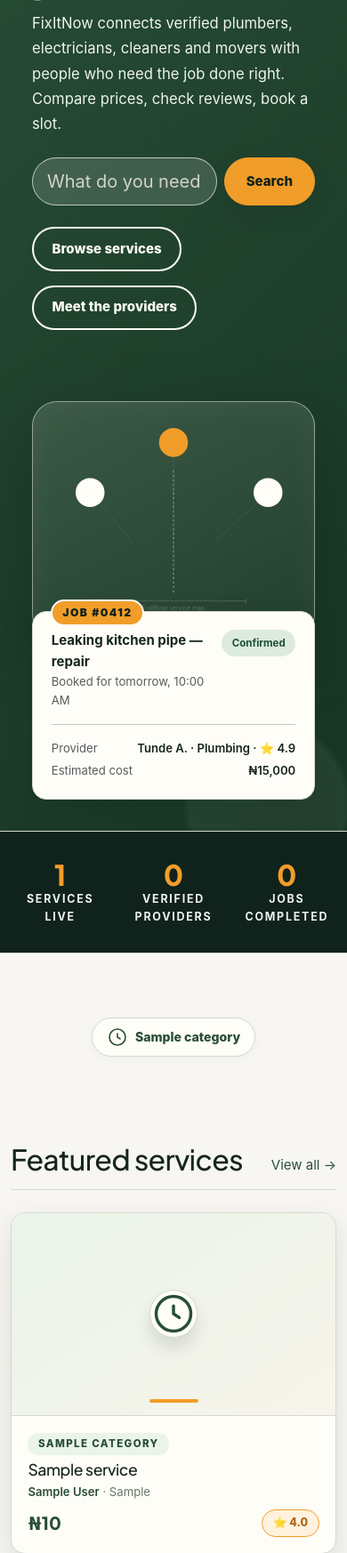
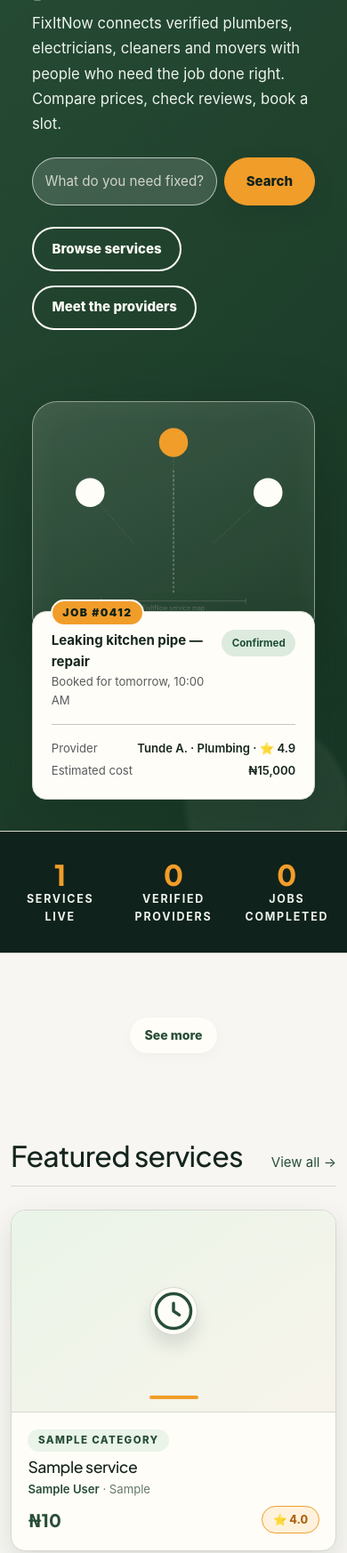
Before and after one commit to Eminence081/FixItNow, a Django app: page / in a window 390 px wide. Shown: the part 349-2095 px from the top of the page at 89% size. Run offline with Django 5.2, Linux system fonts and the light colour scheme; tables that the repository leaves empty hold one stand-in row (values such as "Sample post"); some libraries are stand-ins or nearby versions.

Commit message:
Improve homepage mobile search and categories

```diff
--- a/static/css/style.css
+++ b/static/css/style.css
@@ -300,11 +300,22 @@ a:hover { color: var(--amber-deep); text-decoration: none; }
 
 .hero .form-control {
   min-height: 54px;
+  min-width: 0;
+  flex: 1 1 auto;
   border-radius: var(--radius-pill);
   border: 1px solid rgba(255,255,255,0.65);
   background: rgba(255,255,255,0.14);
+  background-color: rgba(255,255,255,0.14);
   color: var(--paper);
   box-shadow: none;
+}
+
+.hero .form-control:hover,
+.hero .form-control:focus,
+.hero .form-control:active {
+  background: rgba(255,255,255,0.14);
+  background-color: rgba(255,255,255,0.14);
+  color: var(--paper);
 }
 
 .hero input.form-control:-webkit-autofill,
@@ -847,6 +858,23 @@ textarea.form-control {
     flex-wrap: wrap;
   }
 
+  .hero form {
+    width: 100%;
+    max-width: 100% !important;
+  }
+
+  .hero form .form-control {
+    min-height: 48px;
+    padding: 0.65rem 0.85rem;
+    font-size: 0.95rem;
+  }
+
+  .hero form .btn {
+    flex: 0 0 auto;
+    padding-left: 1rem;
+    padding-right: 1rem;
+  }
+
   .service-card .thumb {
     min-height: 130px;
   }
--- a/static/js/main.js
+++ b/static/js/main.js
@@ -3,6 +3,17 @@ document.addEventListener('DOMContentLoaded', function () {
   document.querySelectorAll('.searchable-select').forEach(function (el) {
     new Choices(el, { searchEnabled: true, itemSelectText: '', shouldSort: false });
   });
+
+  const categoriesToggle = document.getElementById('categories-toggle');
+  const categoriesMore = document.querySelector('.categories-more');
+  if (categoriesToggle && categoriesMore) {
+    categoriesToggle.addEventListener('click', function () {
+      const expanded = categoriesToggle.getAttribute('aria-expanded') === 'true';
+      categoriesMore.style.display = expanded ? 'none' : 'block';
+      categoriesToggle.setAttribute('aria-expanded', String(!expanded));
+      categoriesToggle.textContent = expanded ? 'See more' : 'Show less';
+    });
+  }
 
   // --- Interactive star-rating picker -------------------------------
   // Replaces the plain <select> for ratings with clickable stars.
--- a/templates/core/home.html
+++ b/templates/core/home.html
@@ -101,12 +101,26 @@
 
 <section class="py-5">
   <div class="container">
-    <div class="d-flex flex-wrap gap-2 justify-content-center py-4">
+    <div class="d-flex flex-wrap gap-2 justify-content-center py-4" id="category-chips">
       {% for cat in categories %}
-        <a href="{% url 'browse_services' %}?category={{ cat.slug }}" class="category-chip">
-          <span class="icon-badge">{{ cat.slug|category_icon }}</span> {{ cat.name }}
-        </a>
+        {% if cat.slug in "plumbing electrical cleaning moving painting appliance-repair gardening carpentry" %}
+          <a href="{% url 'browse_services' %}?category={{ cat.slug }}" class="category-chip">
+            <span class="icon-badge">{{ cat.slug|category_icon }}</span> {{ cat.name }}
+          </a>
+        {% endif %}
       {% endfor %}
+      <button type="button" class="category-chip border-0" id="categories-toggle" aria-expanded="false">See more</button>
+      <div class="categories-more w-100" style="display:none">
+        <div class="d-flex flex-wrap gap-2 justify-content-center">
+          {% for cat in categories %}
+            {% if cat.slug not in "plumbing electrical cleaning moving painting appliance-repair gardening carpentry" %}
+              <a href="{% url 'browse_services' %}?category={{ cat.slug }}" class="category-chip">
+                <span class="icon-badge">{{ cat.slug|category_icon }}</span> {{ cat.name }}
+              </a>
+            {% endif %}
+          {% endfor %}
+        </div>
+      </div>
     </div>
   </div>
 </section>
```
